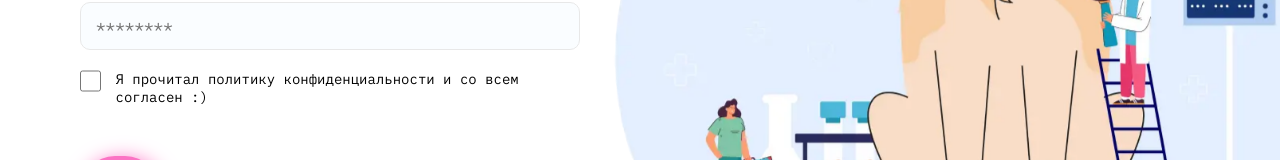
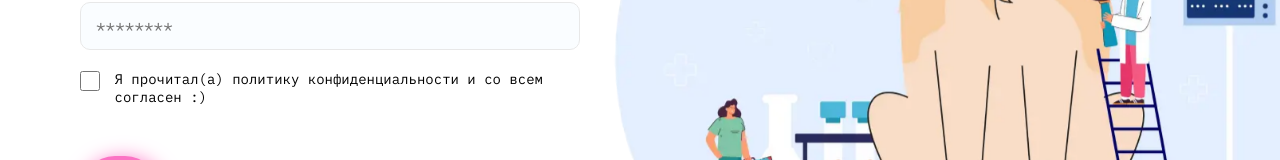
Before and after one commit to Arlet2/selectel-front, a Next.js app: page /signup in a window 1280 px wide. Shown: the part 624-784 px from the top of the page. Built offline with nearby package versions, Linux system fonts and the light colour scheme.

Commit message:
minor changes

```diff
--- a/app/account/[login]/page.tsx
+++ b/app/account/[login]/page.tsx
@@ -113,7 +113,7 @@ function Modal() {
                     </div>
                 </div>
             </div>
-            <div className={styles.vaccinationList}>
+            <div className={vaccinations.length > 0 ? styles.vaccinationList : styles.displayNone}>
                 {vaccinations.map((vaccination, index) => (
                     <div key={index} className={styles.vaccinationContainer}>
                         <div className={styles.inputContainer}>
--- a/app/account/[login]/styles.module.css
+++ b/app/account/[login]/styles.module.css
@@ -180,3 +180,7 @@
     overflow-x: hidden;
     max-height: 200px;
 }
+
+.displayNone{
+    display: none;
+}
--- a/app/signup/page.tsx
+++ b/app/signup/page.tsx
@@ -92,7 +92,7 @@ export default function Page() {
                     </div>
                     <div className={styles.checkboxContainer}>
                         <input className={styles.checkbox} required type='checkbox' checked={isChecked} onChange={() => setIsChecked(!isChecked)}/>
-                        <label className={styles.labelCheckbox} onClick={() => {setIsChecked(!isChecked)}}>Я прочитал политику конфиденциальности и со всем согласен :)</label>
+                        <label className={styles.labelCheckbox} onClick={() => {setIsChecked(!isChecked)}}>Я прочитал(а) политику конфиденциальности и со всем согласен :)</label>
                     </div>
                     <button className={cn(styles.submit, 'submitButton')} type='submit'>
                         <Image className={styles.icon} src={arrowIcon} alt='Arrow icon'/>
```
